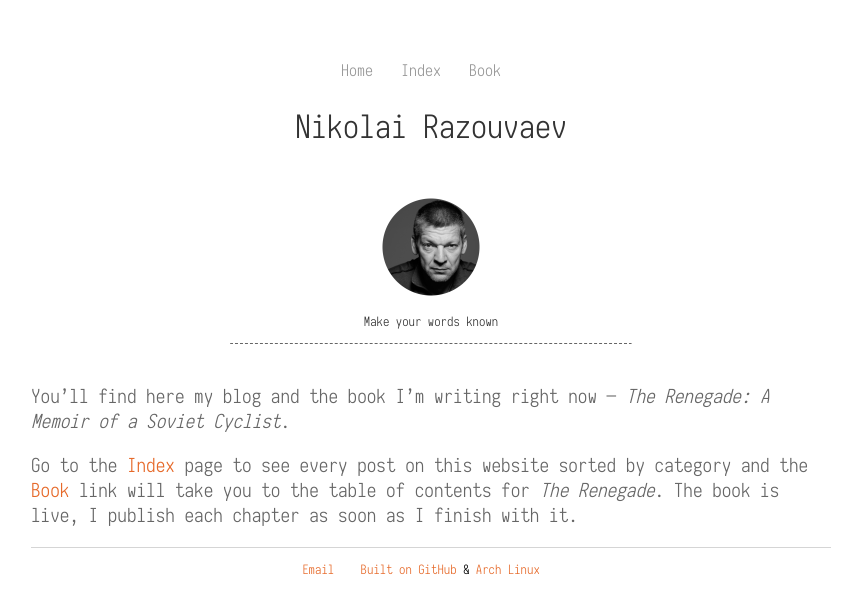
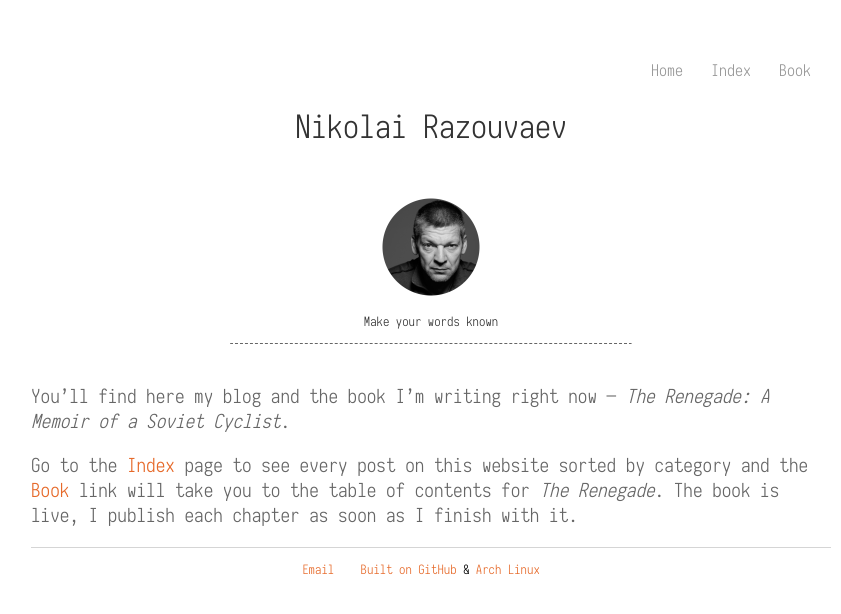
Before and after one commit to nkrzv/nkrzv.github.io, a Jekyll site: the page built from index.html, in a window 1280 px wide. Shown: the top 614 px of the page, without its empty margins (209-1050 px from the left). Built offline with Jekyll 4.4.1, drawn with Linux system fonts in a browser that asks for light colours.

Commit message:
Update main.css

```diff
--- a/css/main.css
+++ b/css/main.css
@@ -16,7 +16,13 @@ body {
     max-width: 95%;
    font-family: 'Iosevka Light'
 }
-nav ul, footer ul {
+nav ul {
+    padding: 0px;
+    list-style: none;
+    font-weight: 300;
+    text-align: right;
+}
+footer ul {
     padding: 0px;
     list-style: none;
     font-weight: 300;
```
